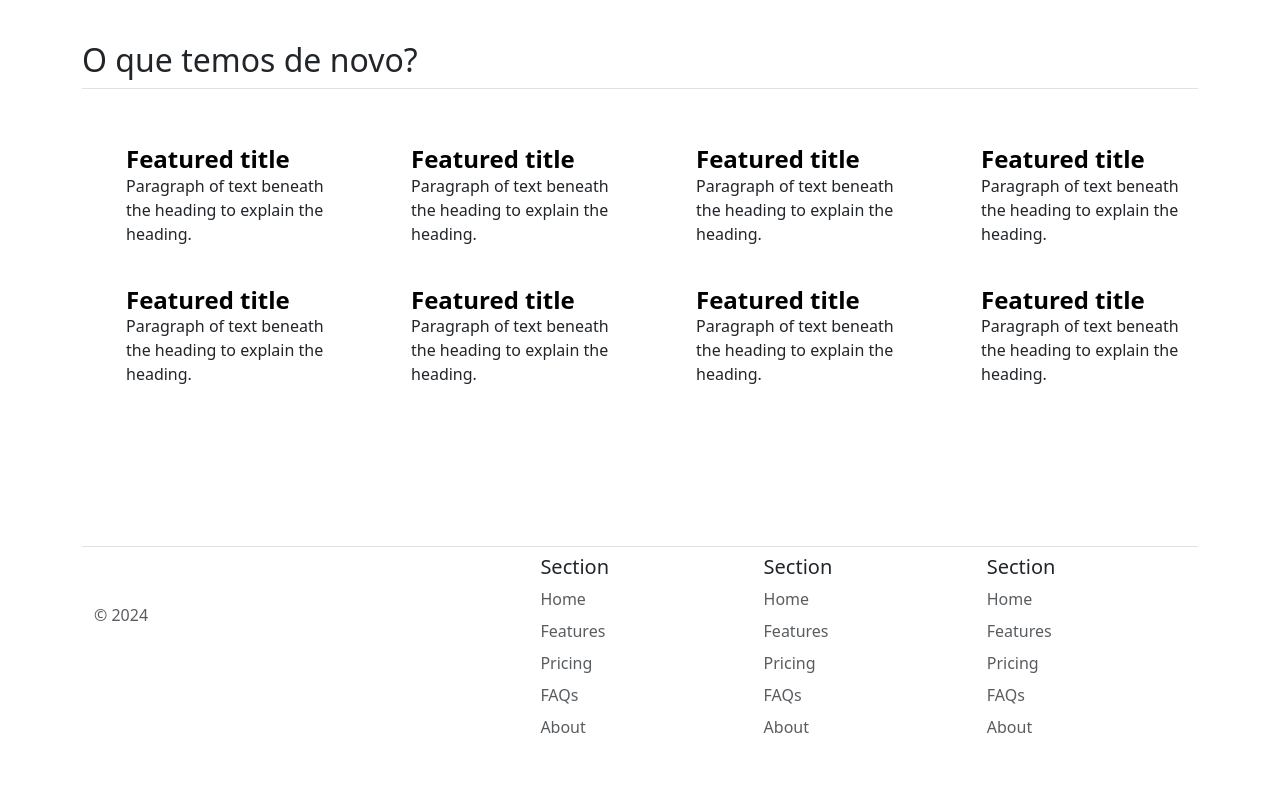
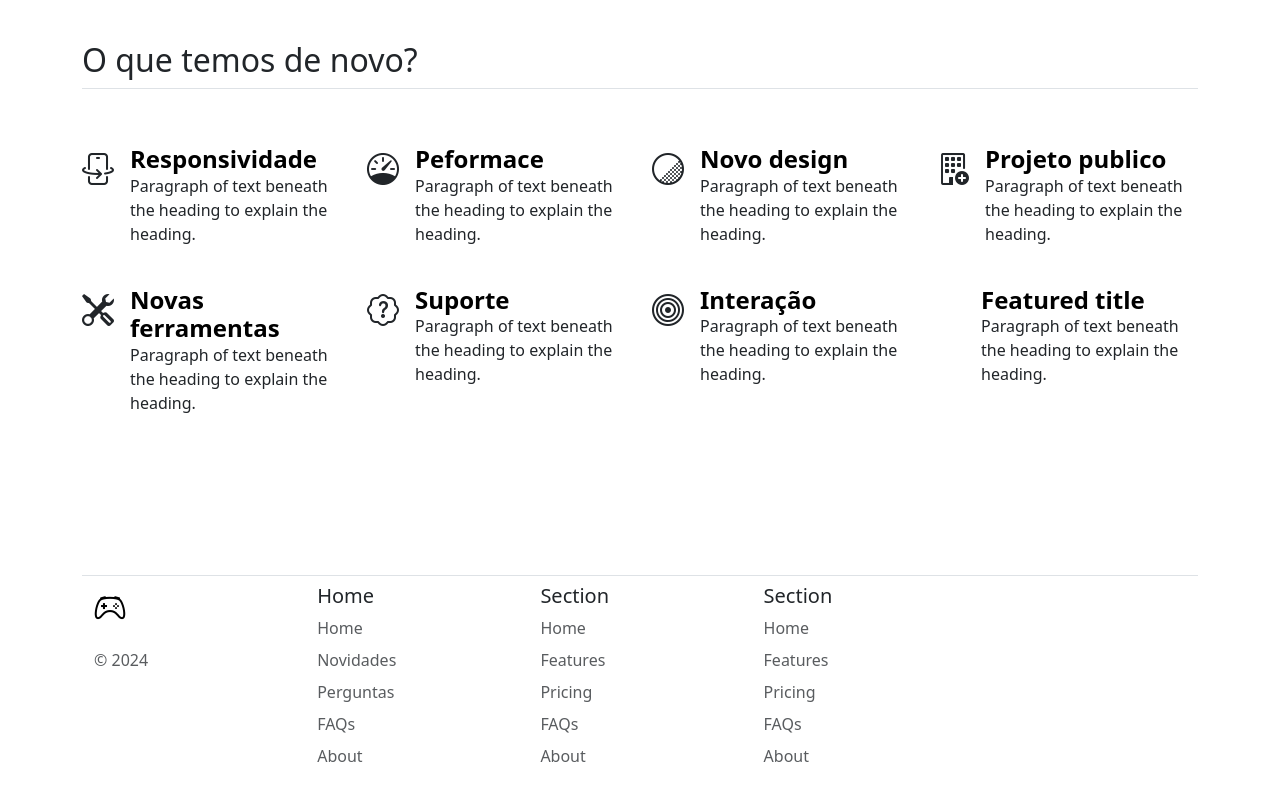
Before and after one commit to victorhugorl/percepcao_musical_app_web-version, a React (Vite) app in the folder frontend/: page / in a window 1280 px wide. Shown: the part 1369-2169 px from the top of the page. Before the commit the page ends 2140 px from the top, so only its background shows below. Built offline with nearby package versions, Linux system fonts and the light colour scheme.

Commit message:
recreating the index

```diff
--- a/frontend/index.html
+++ b/frontend/index.html
@@ -5,6 +5,7 @@
         <link rel="icon" type="image/svg+xml" href="/vite.svg" />
         <meta name="viewport" content="width=device-width, initial-scale=1.0" />
         <title>Django + Django Rest Framework + Vite + React + TS</title>
+        <link rel="stylesheet" href="https://cdn.jsdelivr.net/npm/bootstrap-icons@1.11.3/font/bootstrap-icons.min.css">
     </head>
     <body>
         <div id="root"></div>
--- a/frontend/src/App.tsx
+++ b/frontend/src/App.tsx
@@ -1,7 +1,9 @@
 import ImgPrincipal from "./assets/images/banner-principal.png";
 import Nav from "./components/Nav";
+import { Link } from "react-router-dom";
 
 export default () => {
+    const currentYear: number = new Date().getFullYear();
     return (
         <>
             <Nav />
@@ -44,7 +46,7 @@ export default () => {
                                 aria-expanded="true"
                                 aria-controls="collapseOne"
                             >
-                                Accordion Item #1
+                                Preciso pagar para usar o PMAPP?
                             </button>
                         </h2>
                         <div
@@ -79,7 +81,8 @@ export default () => {
                                 aria-expanded="false"
                                 aria-controls="collapseTwo"
                             >
-                                Accordion Item #2
+                                Posso utilizar o site mesmo sendo um musico
+                                inexperiente?
                             </button>
                         </h2>
                         <div
@@ -146,16 +149,10 @@ export default () => {
 
                 <div className="row row-cols-1 row-cols-sm-2 row-cols-md-3 row-cols-lg-4 g-4 py-5">
                     <div className="col d-flex align-items-start">
-                        <svg
-                            className="bi text-body-secondary flex-shrink-0 me-3"
-                            width="1.75em"
-                            height="1.75em"
-                        >
-                            <use xlinkActuate="#bootstrap"></use>
-                        </svg>
+                        <i className="bi bi-phone-flip fs-2 me-3"></i>
                         <div>
                             <h3 className="fw-bold mb-0 fs-4 text-body-emphasis">
-                                Featured title
+                                Responsividade
                             </h3>
                             <p>
                                 Paragraph of text beneath the heading to explain
@@ -164,16 +161,10 @@ export default () => {
                         </div>
                     </div>
                     <div className="col d-flex align-items-start">
-                        <svg
-                            className="bi text-body-secondary flex-shrink-0 me-3"
-                            width="1.75em"
-                            height="1.75em"
-                        >
-                            <use xlinkActuate="#cpu-fill"></use>
-                        </svg>
+                        <i className="bi bi-speedometer fs-2 me-3"></i>
                         <div>
                             <h3 className="fw-bold mb-0 fs-4 text-body-emphasis">
-                                Featured title
+                                Peformace
                             </h3>
                             <p>
                                 Paragraph of text beneath the heading to explain
@@ -182,16 +173,10 @@ export default () => {
                         </div>
                     </div>
                     <div className="col d-flex align-items-start">
-                        <svg
-                            className="bi text-body-secondary flex-shrink-0 me-3"
-                            width="1.75em"
-                            height="1.75em"
-                        >
-                            <use xlinkActuate="#calendar3"></use>
-                        </svg>
+                        <i className="bi bi-noise-reduction fs-2 me-3"></i>
                         <div>
                             <h3 className="fw-bold mb-0 fs-4 text-body-emphasis">
-                                Featured title
+                                Novo design
                             </h3>
                             <p>
                                 Paragraph of text beneath the heading to explain
@@ -200,16 +185,10 @@ export default () => {
                         </div>
                     </div>
                     <div className="col d-flex align-items-start">
-                        <svg
-                            className="bi text-body-secondary flex-shrink-0 me-3"
-                            width="1.75em"
-                            height="1.75em"
-                        >
-                            <use xlinkActuate="#home"></use>
-                        </svg>
+                        <i className="bi bi-building-add fs-2 me-3"></i>
                         <div>
                             <h3 className="fw-bold mb-0 fs-4 text-body-emphasis">
-                                Featured title
+                                Projeto publico
                             </h3>
                             <p>
                                 Paragraph of text beneath the heading to explain
@@ -218,16 +197,10 @@ export default () => {
                         </div>
                     </div>
                     <div className="col d-flex align-items-start">
-                        <svg
-                            className="bi text-body-secondary flex-shrink-0 me-3"
-                            width="1.75em"
-                            height="1.75em"
-                        >
-                            <use xlinkActuate="#speedometer2"></use>
-                        </svg>
+                        <i className="bi bi-tools fs-2 me-3"></i>
                         <div>
                             <h3 className="fw-bold mb-0 fs-4 text-body-emphasis">
-                                Featured title
+                                Novas ferramentas
                             </h3>
                             <p>
                                 Paragraph of text beneath the heading to explain
@@ -236,16 +209,10 @@ export default () => {
                         </div>
                     </div>
                     <div className="col d-flex align-items-start">
-                        <svg
-                            className="bi text-body-secondary flex-shrink-0 me-3"
-                            width="1.75em"
-                            height="1.75em"
-                        >
-                            <use xlinkActuate="#toggles2"></use>
-                        </svg>
+                        <i className="bi bi-patch-question fs-2 me-3"></i>
                         <div>
                             <h3 className="fw-bold mb-0 fs-4 text-body-emphasis">
-                                Featured title
+                                Suporte
                             </h3>
                             <p>
                                 Paragraph of text beneath the heading to explain
@@ -254,16 +221,10 @@ export default () => {
                         </div>
                     </div>
                     <div className="col d-flex align-items-start">
-                        <svg
-                            className="bi text-body-secondary flex-shrink-0 me-3"
-                            width="1.75em"
-                            height="1.75em"
-                        >
-                            <use xlinkActuate="#geo-fill"></use>
-                        </svg>
+                        <i className="bi bi-bullseye fs-2 me-3"></i>
                         <div>
                             <h3 className="fw-bold mb-0 fs-4 text-body-emphasis">
-                                Featured title
+                                Interação
                             </h3>
                             <p>
                                 Paragraph of text beneath the heading to explain
@@ -299,40 +260,37 @@ export default () => {
                                 href="/"
                                 className="d-flex align-items-center mb-3 link-body-emphasis text-decoration-none"
                             >
-                                <svg className="bi me-2" width="40" height="32">
-                                    <use xlinkActuate="#bootstrap"></use>
-                                </svg>
+                                <i className="bi bi-controller fs-2"></i>
                             </a>
-                            <p className="text-body-secondary">© 2024</p>
+                            <p className="text-body-secondary">
+                                © {currentYear}
+                            </p>
                         </div>
-
-                        <div className="col mb-3"></div>
-
                         <div className="col mb-3">
-                            <h5>Section</h5>
+                            <h5>Home</h5>
                             <ul className="nav flex-column">
                                 <li className="nav-item mb-2">
-                                    <a
-                                        href="#"
+                                    <Link
+                                        to={`/`}
                                         className="nav-link p-0 text-body-secondary"
                                     >
                                         Home
+                                    </Link>
+                                </li>
+                                <li className="nav-item mb-2">
+                                    <a
+                                        href="#icon-grid"
+                                        className="nav-link p-0 text-body-secondary"
+                                    >
+                                        Novidades
                                     </a>
                                 </li>
                                 <li className="nav-item mb-2">
                                     <a
-                                        href="#"
+                                        href="#accordionExample"
                                         className="nav-link p-0 text-body-secondary"
                                     >
-                                        Features
-                                    </a>
-                                </li>
-                                <li className="nav-item mb-2">
-                                    <a
-                                        href="#"
-                                        className="nav-link p-0 text-body-secondary"
-                                    >
-                                        Pricing
+                                        Perguntas
                                     </a>
                                 </li>
                                 <li className="nav-item mb-2">
```
